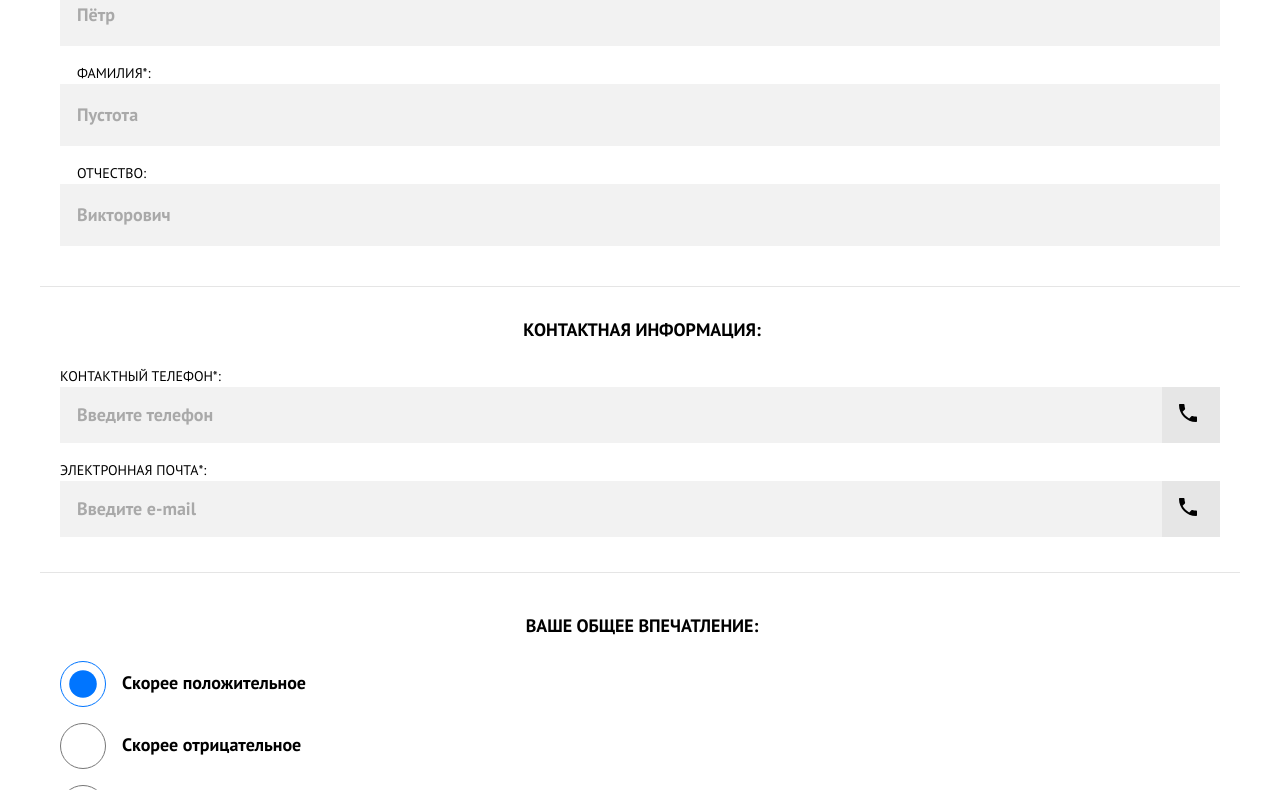
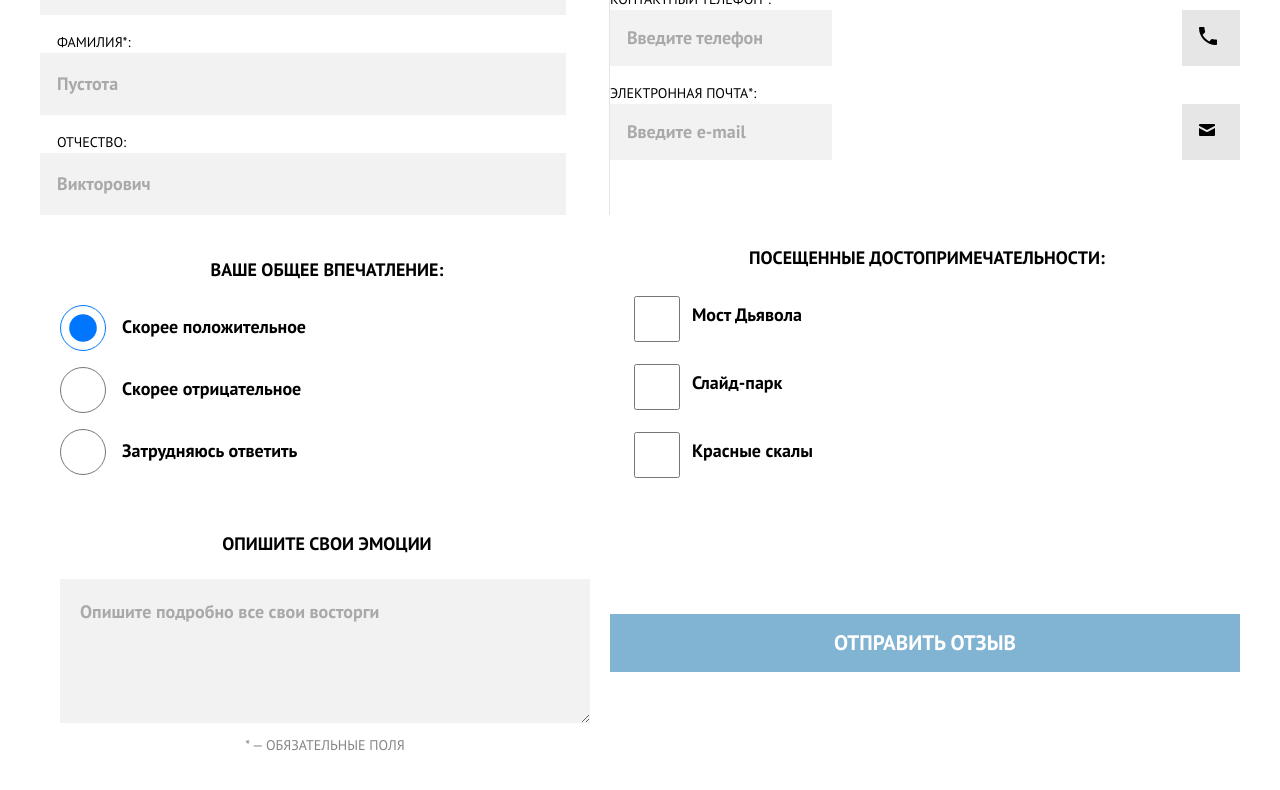
Before and after one commit to htmlacademy-adaptive/2125811-sedona-26, a website: page source/form.html in a window 1280 px wide. Shown: the part 661-1451 px from the top of the page. Drawn offline with nearby package versions, Linux system fonts and the light colour scheme; files that its build step writes are made by us from their sources.

Commit message:
осталось сделать форму

```diff
--- a/source/form.html
+++ b/source/form.html
@@ -93,11 +93,10 @@
                 <input class="contact__input" id="user-mail" type="e-mail" name="user-mail" placeholder="Введите e-mail"
                   required>
                 <span class="contact__input__icon">
-                  <svg width="18" height="18" viewBox="0 0 18 18" fill="none"
-                    xmlns="http://www.w3.org/2000/svg">/*Вставить иконку Емэйла*/
+                  <svg width="16" height="18" viewBox="0 0 16 12" fill="none" xmlns="http://www.w3.org/2000/svg">
                     <path
-                      d="M3.6 7.8c1.4 2.8 3.8 5.1 6.6 6.6l2.2-2.2c.3-.3.7-.4 1-.2 1.1.4 2.3.6 3.6.6.6 0 1 .4 1 1V17c0 .6-.4 1-1 1C7.6 18 0 10.4 0 1c0-.6.4-1 1-1h3.5c.6 0 1 .4 1 1 0 1.2.2 2.4.6 3.6.1.3 0 .7-.2 1L3.6 7.8Z"
-                      fill="#010101" />
+                      d="M8 8C7.7 8 7.5 7.9 7 7.7L0 4V11C0 11.5 0.5 12 1 12H15C15.5 12 16 11.5 16 11V4L9 7.7C8.5 7.9 8.3 8 8 8ZM15 0H1C0.5 0 0 0.5 0 1V1.8L8 6L16 1.8V1C16 0.5 15.5 0 15 0Z"
+                      fill="black" />
                   </svg>
                 </span>
               </div>
@@ -120,18 +119,15 @@
         <fieldset class="form__item visited-places">
           <legend class="form__title ">Посещенные достопримечательности:</legend>
           <ul class="form__list visited-places__list">
-            <li class="visited-places__item">
-              <label class="visited-places__control" for="devil-bridge">Мост Дьявола</label>
-              <input class="visited-places__input" type="checkbox" name="devil-bridge" id="devil-bridge">
-            </li>
-            <li class="visited-places__item">
-              <label class="visited-places__control" for="slide-park">Слайд-парк</label>
-              <input class="visited-places__input" type="checkbox" name="slide-park" id="slide-park">
-            </li>
-            <li class="visited-places__item">
-              <label class="visited-places__control" for="red-rocks">Красные скалы</label>
-              <input class="visited-places__input" type="checkbox" name="red-rocks" id="red-rocks">
-            </li>
+            <input class="visited-places__input" type="checkbox" name="devil-bridge" id="devil-bridge">
+            <label class="visited-places__check" for="devil-bridge">Мост Дьявола</label>
+
+            <input class="visited-places__input" type="checkbox" name="slide-park" id="slide-park">
+            <label class="visited-places__check" for="slide-park">Слайд-парк</label>
+
+            <input class="visited-places__input" type="checkbox" name="red-rocks" id="red-rocks">
+            <label class="visited-places__check" for="red-rocks">Красные скалы</label>
+
           </ul>
         </fieldset>
         <fieldset class="form__item emotion-users">
--- a/source/less/blocks/advantages.less
+++ b/source/less/blocks/advantages.less
@@ -4,6 +4,7 @@
 }
 
 .advantages__list {
+  position: relative;
   .list-reset();
   @media (min-width: @tablet-width) {
     display: grid;
@@ -93,6 +94,20 @@
   }
 }
 
+.advantages__list::before{
+  background-color: @white;
+  content: "";
+  width: 100%;
+  height: 35px;
+  position: absolute;
+  top: -1px;
+  clip-path: polygon(50% 50%, 0 0, 100% 0);
+  @media (min-width: @tablet-width) {
+    clip-path: none;
+    height: 0;
+  }
+}
+
 .advantages__image-icon {
   margin-right: 13px;
   @media (min-width: @tablet-width) {
--- a/source/less/blocks/contact.less
+++ b/source/less/blocks/contact.less
@@ -1,6 +1,9 @@
 /*contact*/ /*25.08*/
 .contact{
   padding: 30px 20px 35px;
+  @media (min-width: @tablet-width) {
+    padding: 0;
+  }
 }
 
 .contacts__title{
@@ -29,6 +32,8 @@
 }
 
 .contact__input{
+  width: 222px;
+  box-sizing: border-box;
   background-color: #f2f2f2ff;
   border: 0;
   background-color: @input-color;
--- a/source/less/blocks/emotion-users.less
+++ b/source/less/blocks/emotion-users.less
@@ -1,6 +1,9 @@
 /*emotion-users*/
 .emotion-users{
   padding: 30px 20px 0px;
+  @media (min-width: @tablet-width) {
+    grid-column: 1/3;
+  }
 }
 
 .emotion-users__title{
--- a/source/less/blocks/form.less
+++ b/source/less/blocks/form.less
@@ -3,6 +3,11 @@
   display: flex;
   flex-direction: column;
   align-items: center;
+  @media (min-width: @tablet-width) {
+    display: grid;
+    grid-template-columns: repeat(2, auto);
+    grid-template-rows: repeat(5, auto);
+  }
 }
 
 .form__item{
@@ -12,7 +17,9 @@
   margin: 0;
   width: 100%;
   box-sizing: border-box;
-
+  @media (min-width: @tablet-width) {
+    border-top: none;
+  }
 }
 
 .form__title{
--- a/source/less/blocks/hero.less
+++ b/source/less/blocks/hero.less
@@ -1,4 +1,4 @@
-/*hero*/ /*25.08*/
+/*hero*/
 .hero{
   position: relative;
   background-color: #89b3ce;
@@ -9,7 +9,7 @@
     background-image: url("../../img/hero__tablet.jpg");
   }
   @media (min-width: @desktop-width) {
-    background-image: url("../../img/hero-desktop.jpg");/*Скачать картинку для дескопа*/
+    background-image: url("../../img/hero-desktop.jpg");
   }
 }
 
--- a/source/less/blocks/name.less
+++ b/source/less/blocks/name.less
@@ -1,6 +1,12 @@
 /*name*/
 .name{
   padding: 30px 20px 40px;
+  @media (min-width: @tablet-width) {
+    padding: 0;
+    padding-right: 43px;
+    border-right: 1px solid @button-disable;
+
+  }
 }
 
 .namе__title{
--- a/source/less/blocks/required-fields.less
+++ b/source/less/blocks/required-fields.less
@@ -5,8 +5,3 @@
   margin-top: 8px;
   color: #33333399;
 }
-
-/*visited-places*/
-.visited-places{
-  margin: 0 auto;
-}
--- a/source/less/blocks/user-experience.less
+++ b/source/less/blocks/user-experience.less
@@ -1,6 +1,9 @@
 /*user-experience*/ /*25.08*/
 .user-experience{
   padding: 40px 20px 25px;
+  @media (min-width: @tablet-width) {
+    grid-column: 1/3;
+  }
  }
 
  .user-experience__title{
--- a/source/less/blocks/visited-places.less
+++ b/source/less/blocks/visited-places.less
@@ -1,5 +1,8 @@
 .visited-places{
   padding: 30px 20px 20px;
+  @media (min-width: @tablet-width) {
+    grid-column: 1/3;
+  }
 }
 
 .visited-places__title{
@@ -8,16 +11,20 @@
 
 .visited-places__list{
   .list-reset();
-}
-
-.visited-places__item{
-  .list-reset();
-}
-
-.visited-places__control{
-
+  display: grid;
+  grid-template-columns: 46px 1fr;
+  grid-template-rows: 1fr 1fr 1fr ;
+  gap: 16px;
 }
 
 .visited-places__input{
+  width: 46px;
+  height: 46px;
+}
 
+.visited-places__check{
+  padding: 9px 0;
+  .heading();
+  text-align: left;
+  text-transform: none;
 }
```
Also changed, not shown: source/catalog.html (+8 -8 lines), source/img/devil-bridge--cot--desktop.jpg (added), source/img/devil-bridge--cot--tablet.jpg (added), source/img/flora--desktop.jpg (added), source/img/flora--tablet.jpg (added), source/img/icon-mail.svg (added), source/img/open-spaces--desktop.jpg (added), source/img/open-spaces--tablet.jpg (added), source/img/road-north--desktop.jpg (added), source/img/road-north--tablet.jpg (added).
